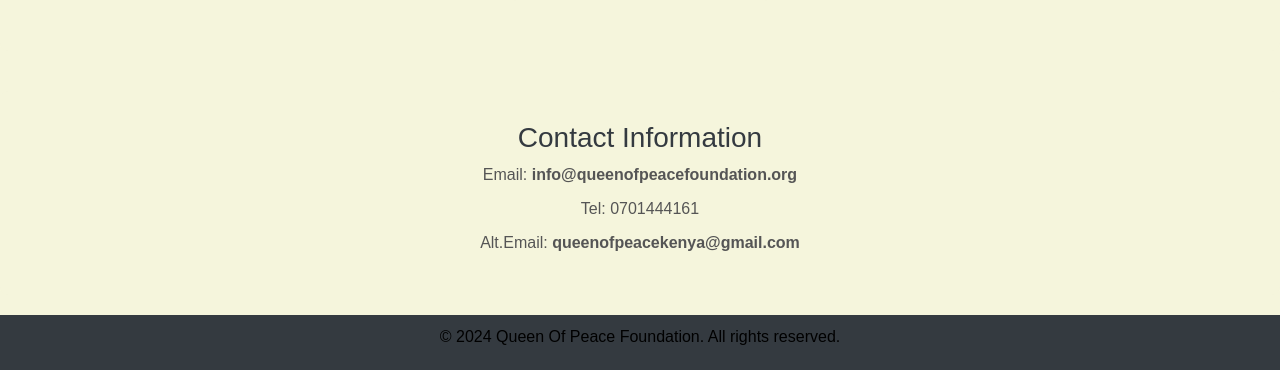
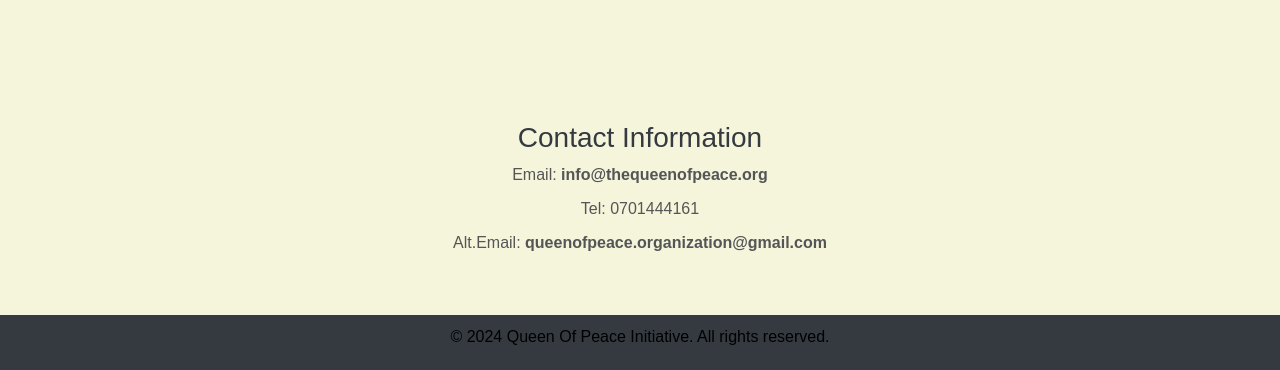
Before and after one commit to SydneyWamalwa/queenofpeace, a Flask app: page / in a window 1280 px wide. Shown: the part 6130-6500 px from the top of the page. Run offline with Flask 2, Linux system fonts and the light colour scheme; some libraries are stand-ins or nearby versions.

Commit message:
Foundation to initiative

```diff
--- a/templates/index.html
+++ b/templates/index.html
@@ -616,7 +616,7 @@
             <div class="row">
                 <div class="col-md-12">
                     <h3>Who we Are</h3>
-                    <p>Queen of Peace Foundation is a women-led and women-centered organization committed to the liberation of indigenous women across the vast arid plains of northern Kenya from the extreme social, cultural and economic barriers that exist in the conflict-prone region.</p>
+                    <p>Queen of Peace Initiative is a women-led and women-centered organization committed to the liberation of indigenous women across the vast arid plains of northern Kenya from the extreme social, cultural and economic barriers that exist in the conflict-prone region.</p>
                     <p>The organization is led by a council of women diligently drawn from organized women groups in Isiolo, Marsabit, Samburu and Laikipia counties. Queen of Peace Foundation, thanks to the generous support of our partners, is helping the indigenous women of northern Kenya to understand their rights, reclaim their voice and make valuable and visible contributions towards finding long-lasting solutions to the challenges facing the region, including insecurity, illiteracy, abject poverty, discrimination and gender-based violence.</p>
                     <h3>What we do</h3>
                     <p>We are supporting indigenous women of northern Kenya gain the skills, knowledge and resources they need to be at the forefront of influencing decisions that improve the health and wellbeing of their lives, families and communities</p>
@@ -885,9 +885,9 @@
             <div class="row">
                 <div class="col-md-12">
                     <h2>Contact Information</h2>
-                    <p>Email: <a href="mailto:info@queenofpeacefoundation.org">info@queenofpeacefoundation.org</a></p>
+                    <p>Email: <a href="mailto:info@thequeenofpeace.org">info@thequeenofpeace.org</a></p>
                     <p>Tel: 0701444161</p>
-                    <p>Alt.Email: <a href="mailto:queenofpeacekenya@gmail.com">queenofpeacekenya@gmail.com</a></p>
+                    <p>Alt.Email: <a href="mailto:queenofpeace.organization@gmail.com">queenofpeace.organization@gmail.com</a></p>
                 </div>
             </div>
         </div>
@@ -895,7 +895,7 @@
 
 
     <footer>
-        <p>&copy; 2024 Queen Of Peace Foundation. All rights reserved.</p>
+        <p>&copy; 2024 Queen Of Peace Initiative. All rights reserved.</p>
     </footer>
 
     <script src="https://code.jquery.com/jquery-3.5.1.slim.min.js"></script>
```
Also changed, not shown: 1 other file.
